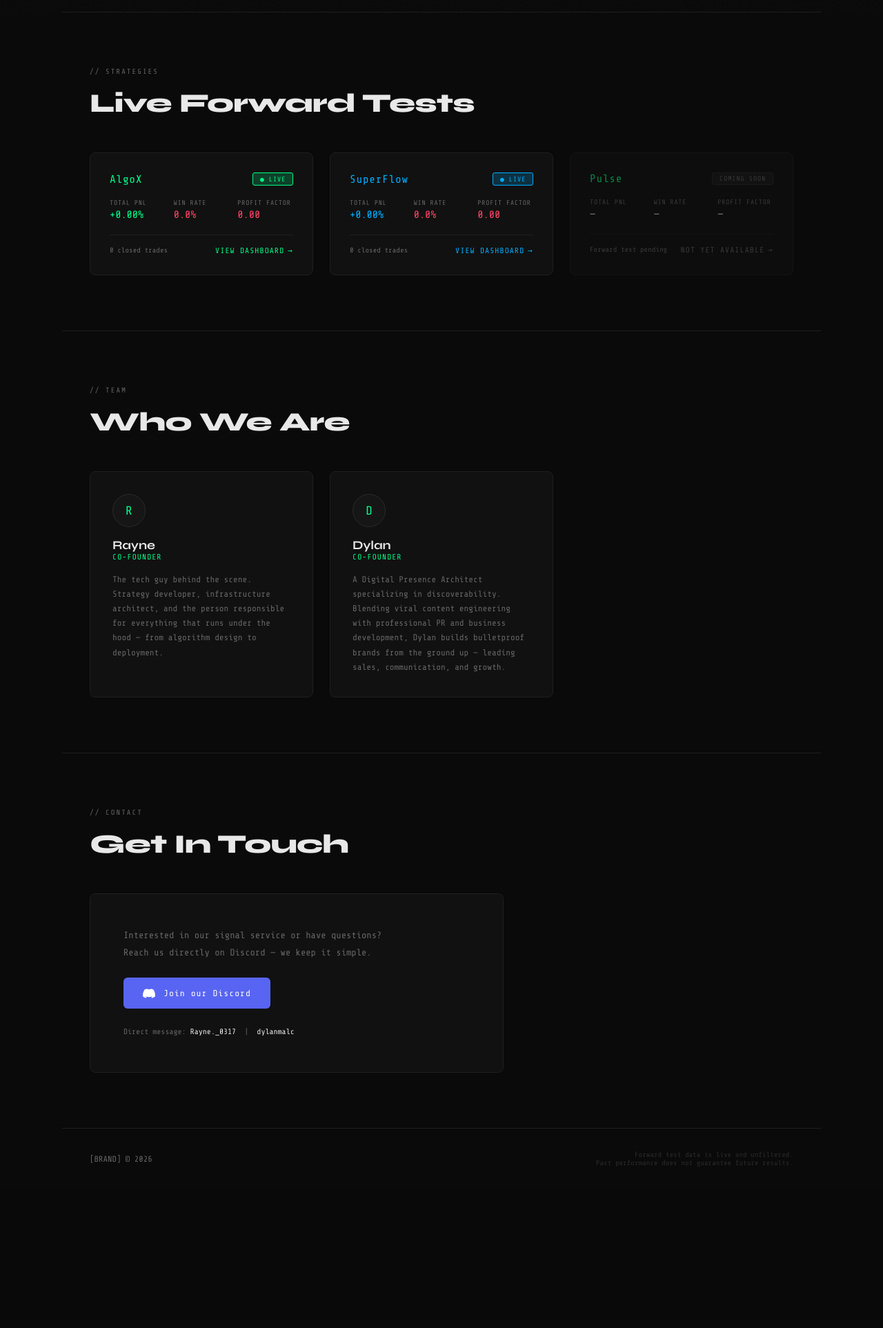
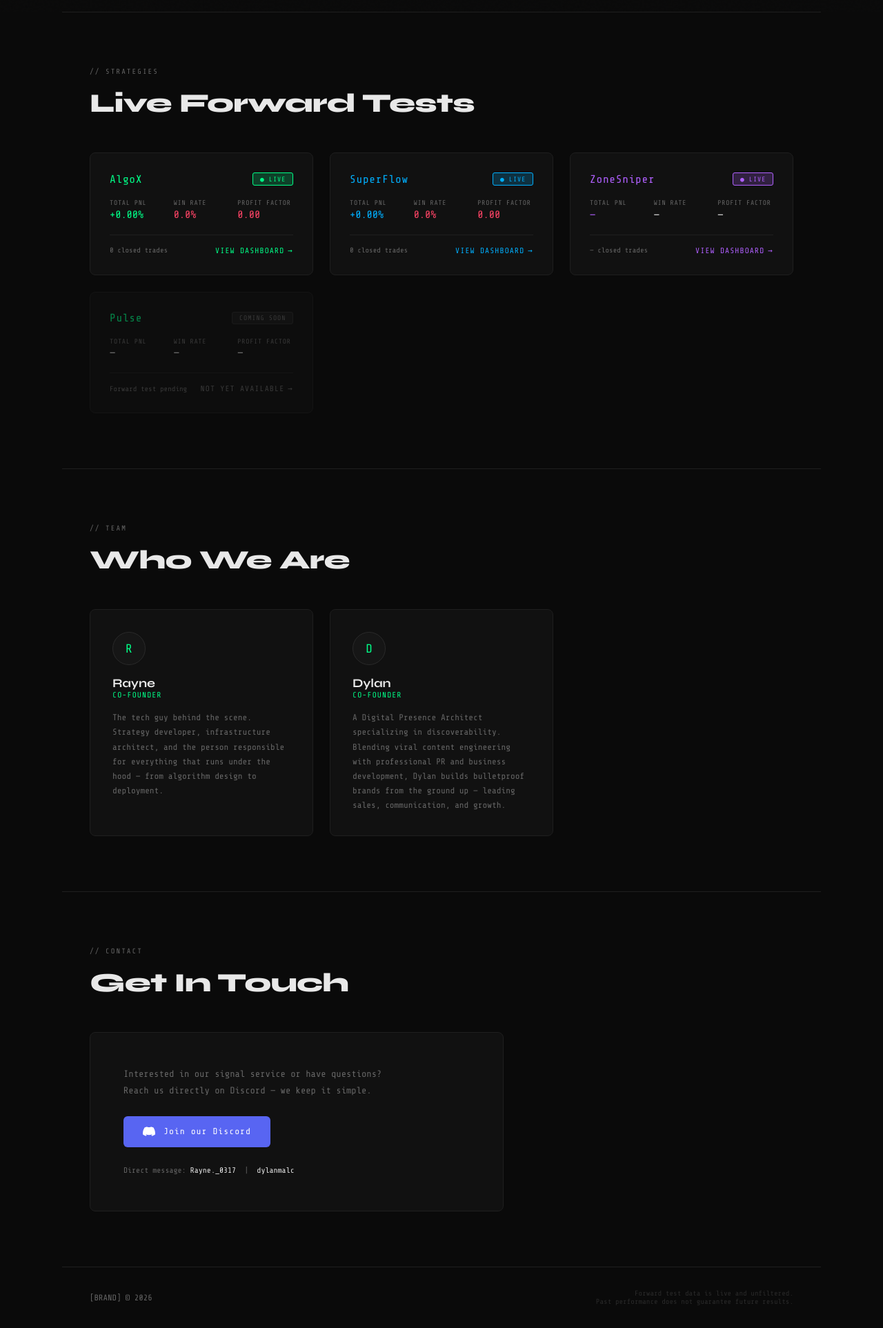
Before and after one commit to Raynecodinglab/forward-testing-website, a Flask app: page / in a window 1280 px wide. Shown: the part 783-2708 px from the top of the page at 69% size. Before the commit the page ends 2474 px from the top, so only its background shows below. Run offline with Flask 3, Linux system fonts and the light colour scheme; data that the repository does not hold is empty.

Commit message:
Update landing.html

```diff
--- a/templates/landing.html
+++ b/templates/landing.html
@@ -17,8 +17,10 @@
       --green:     #00ff88;
       --green-dim: #00cc6a;
       --green-glow:#00ff8833;
-      --blue:      #00b0ff;
-      --blue-glow: #00b0ff33;
+      --blue:       #00b0ff;
+      --blue-glow:  #00b0ff33;
+      --purple:     #b060ff;
+      --purple-glow:#b060ff33;
       --red:       #ff4466;
       --text:      #e8e8e8;
       --muted:     #666;
@@ -127,21 +129,27 @@
     .strategy-badge { font-family: var(--mono); font-size: 0.6rem; padding: 0.2rem 0.6rem; border-radius: 3px; letter-spacing: 0.1em; text-transform: uppercase; }
     .badge-live      { background: var(--green-glow); color: var(--green); border: 1px solid var(--green); }
     .badge-live-blue { background: var(--blue-glow);  color: var(--blue);  border: 1px solid var(--blue); }
+    .badge-live-purple { background: var(--purple-glow); color: var(--purple); border: 1px solid var(--purple); }
     .badge-soon      { background: #1a1a1a; color: var(--muted); border: 1px solid var(--border2); }
 
     .strategy-stats { display: grid; grid-template-columns: 1fr 1fr 1fr; gap: 0.75rem; }
     .strategy-stat  { display: flex; flex-direction: column; gap: 0.2rem; }
     .strategy-stat-label { font-family: var(--mono); font-size: 0.6rem; color: var(--muted); text-transform: uppercase; letter-spacing: 0.08em; }
     .strategy-stat-value { font-family: var(--mono); font-size: 0.95rem; color: var(--text); }
-    .strategy-stat-value.green { color: var(--green); }
-    .strategy-stat-value.blue  { color: var(--blue); }
-    .strategy-stat-value.red   { color: var(--red); }
-    .strategy-stat-value.amber { color: #f59e0b; }
+    .strategy-stat-value.green  { color: var(--green); }
+    .strategy-stat-value.blue   { color: var(--blue); }
+    .strategy-stat-value.purple { color: var(--purple); }
+    .strategy-stat-value.red    { color: var(--red); }
+    .strategy-stat-value.amber  { color: #f59e0b; }
+    .strategy-name.blue   { color: var(--blue); }
+    .strategy-name.purple { color: var(--purple); }
+    .strategy-card.purple-accent::before { background: var(--purple); }
 
     .strategy-footer { display: flex; align-items: center; justify-content: space-between; padding-top: 1rem; border-top: 1px solid var(--border); }
     .strategy-pairs  { font-family: var(--mono); font-size: 0.65rem; color: var(--muted); }
     .strategy-cta    { font-family: var(--mono); font-size: 0.7rem; color: var(--green); letter-spacing: 0.1em; text-transform: uppercase; display: flex; align-items: center; gap: 0.3rem; }
-    .strategy-cta.blue { color: var(--blue); }
+    .strategy-cta.blue   { color: var(--blue); }
+    .strategy-cta.purple { color: var(--purple); }
     .strategy-cta::after { content: ' →'; }
     .strategy-card.coming-soon { opacity: 0.5; pointer-events: none; }
 
@@ -277,6 +285,31 @@
       </div>
     </a>
 
+    <a href="/zonesniper" class="strategy-card purple-accent">
+      <div class="strategy-header">
+        <span class="strategy-name purple">ZoneSniper</span>
+        <span class="strategy-badge badge-live-purple">● Live</span>
+      </div>
+      <div class="strategy-stats">
+        <div class="strategy-stat">
+          <span class="strategy-stat-label">Total PnL</span>
+          <span class="strategy-stat-value purple" id="zsPnl">—</span>
+        </div>
+        <div class="strategy-stat">
+          <span class="strategy-stat-label">Win Rate</span>
+          <span class="strategy-stat-value" id="zsWr">—</span>
+        </div>
+        <div class="strategy-stat">
+          <span class="strategy-stat-label">Profit Factor</span>
+          <span class="strategy-stat-value" id="zsPf">—</span>
+        </div>
+      </div>
+      <div class="strategy-footer">
+        <span class="strategy-pairs" id="zsTrades">— closed trades</span>
+        <span class="strategy-cta purple">View Dashboard</span>
+      </div>
+    </a>
+
     <div class="strategy-card coming-soon">
       <div class="strategy-header">
         <span class="strategy-name">Pulse</span>
```
